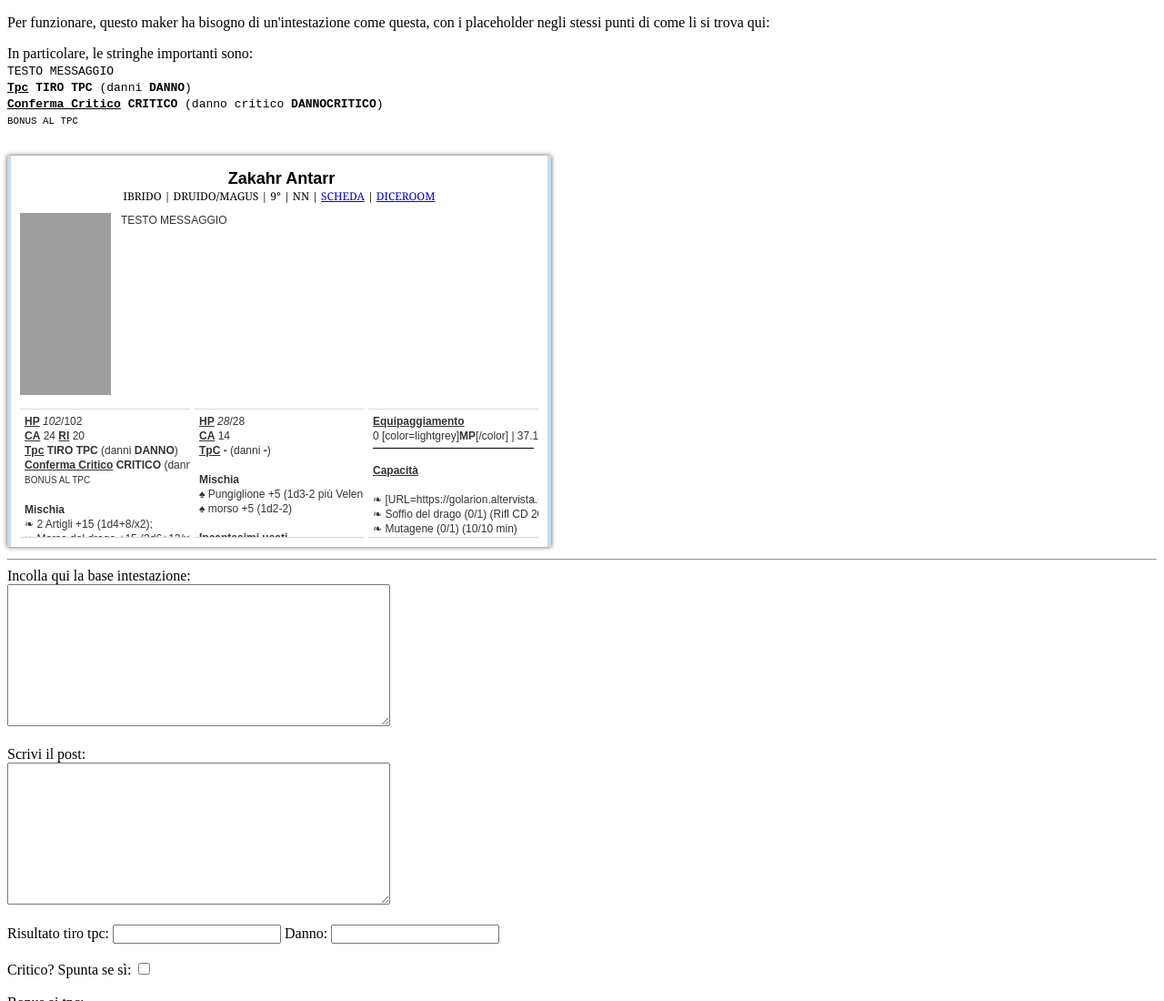
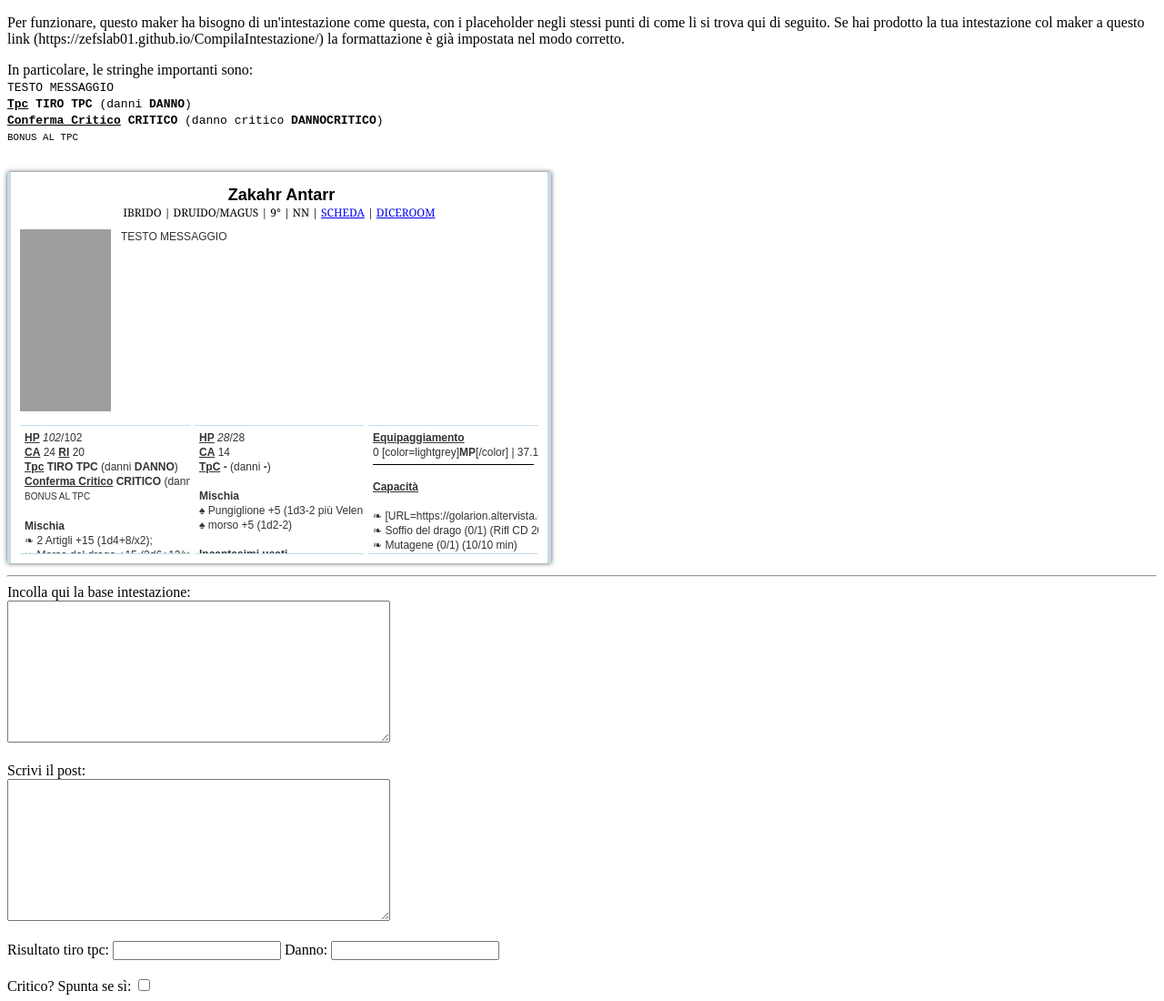
Before and after one commit to Zefslab01/compilapost, a plain HTML site: page index.html in a window 1280 px wide. Shown: the top 1100 px of the page at 91% size. Drawn offline with Linux system fonts and the light colour scheme; grey boxes are pictures that could not be loaded.

Commit message:
Update index.html

```diff
--- a/index.html
+++ b/index.html
@@ -2,7 +2,7 @@
 <html>
 <head>
 	<title>Modifica Testo</title>
-<p>Per funzionare, questo maker ha bisogno di un'intestazione come questa, con i placeholder negli stessi punti di come li si trova qui:</p>
+<p>Per funzionare, questo maker ha bisogno di un'intestazione come questa, con i placeholder negli stessi punti di come li si trova qui di seguito. Se hai prodotto la tua intestazione col maker a questo link (https://zefslab01.github.io/CompilaIntestazione/) la formattazione è già impostata nel modo corretto.</p>
 </head>
 <body>
 
```
